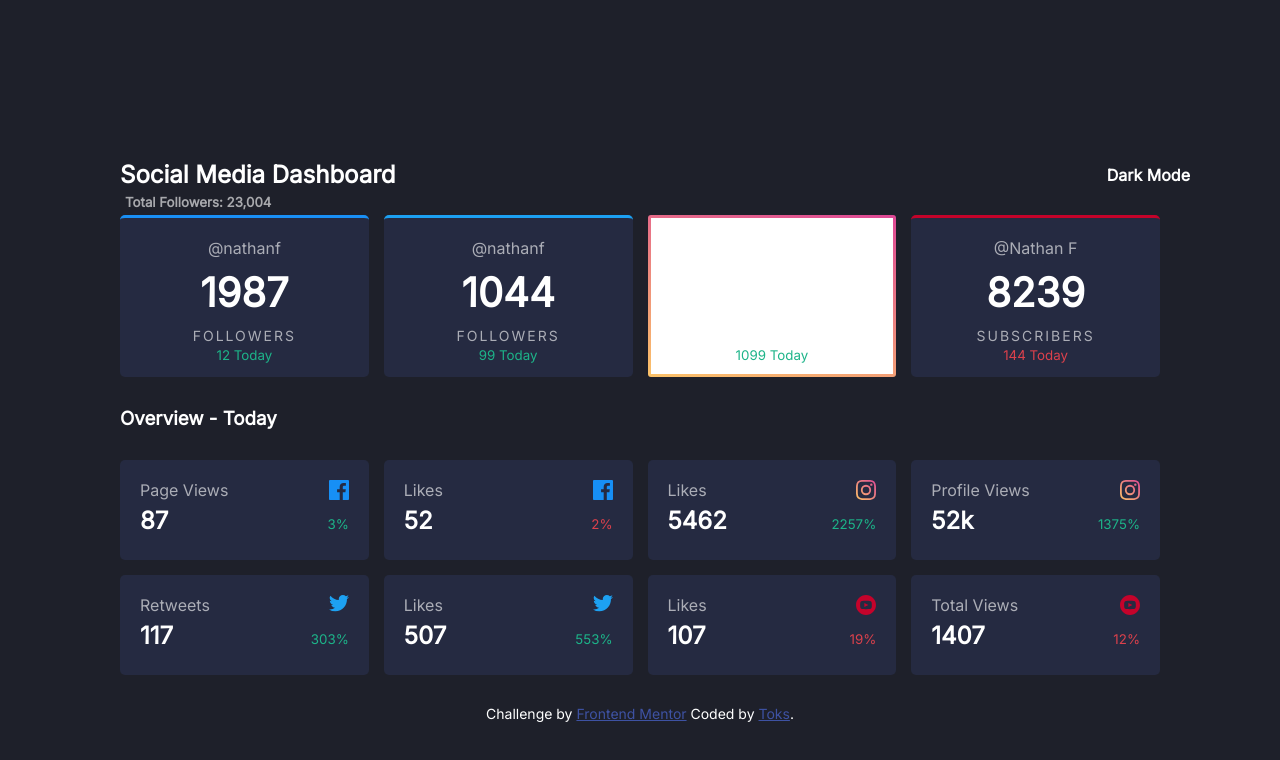
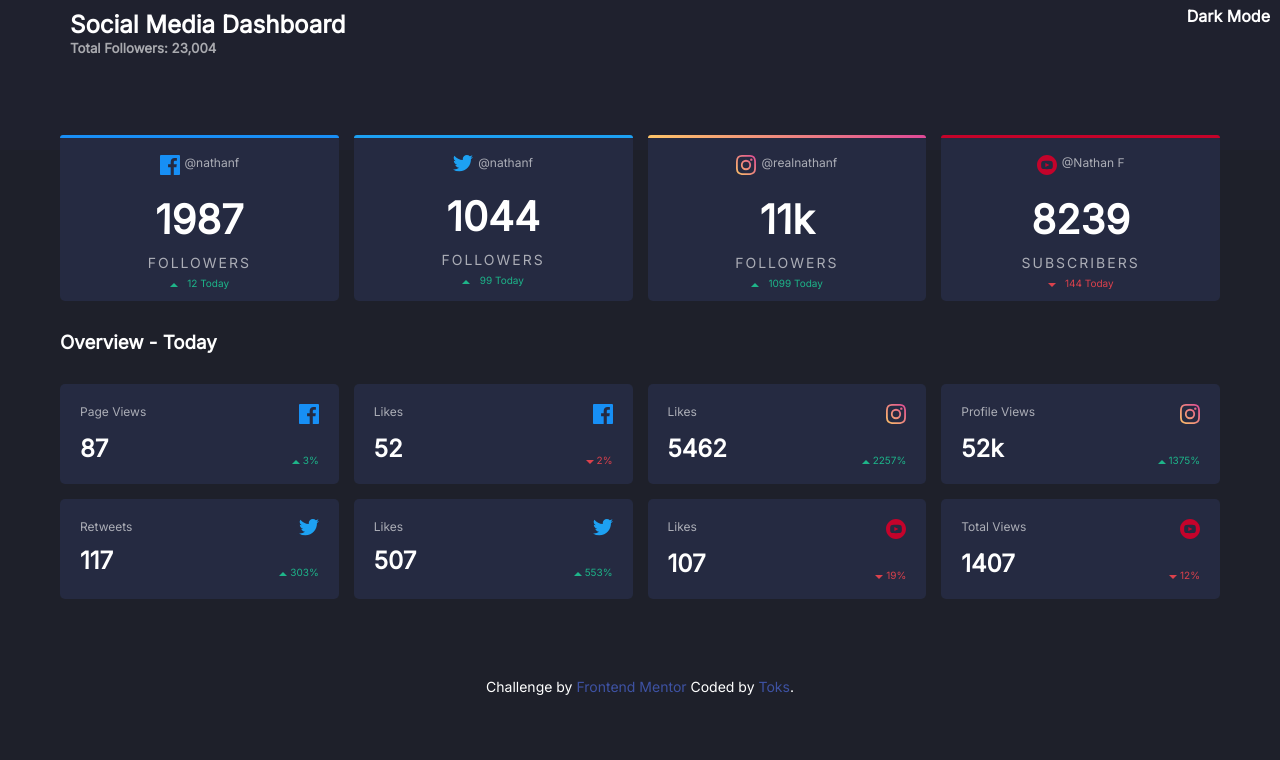
Before and after one commit to tochukwuali/frontend-mentor-challenges, a plain HTML site: page social-media-dashboard-with-theme-switcher-master/index.html in a window 1280 px wide. Drawn offline with Linux system fonts and the light colour scheme.

Commit message:
some changes

```diff
--- a/social-media-dashboard-with-theme-switcher-master/index.html
+++ b/social-media-dashboard-with-theme-switcher-master/index.html
@@ -11,100 +11,108 @@
 </head>
 <body>
 
-<div class="wrapper">
+<header>
      <h2> Social Media Dashboard </h2>
      <h5> Total Followers: 23,004 </h5>
      <h4 class="dark-mode"> Dark Mode </h4>
+</header>
+<div class="wrapper">
 
-   <section class="upper-section">
-
+  <section>
+    <div class="upper-section">
       <div class="fb">
-      <p class="username"> @nathanf </p>
+        <p class="username"> <img src="images/icon-facebook.svg" class="overview-link" alt="facebook"/> @nathanf </p>
         <p class="white"> 1987 </p>
         <h6 class="followers">FOLLOWERS</h6>
+        <img src="images/icon-up.svg" class="overview-link" alt="up"/>
         <small class="green">12 Today</small>
       </div>
 
       <div class="tw">
-      <p class="username"> @nathanf </p>
+        <p class="username"> <img src="images/icon-twitter.svg" class="overview-link" alt="twitter"/> @nathanf </p>
         <p class="white"> 1044 </p>
         <h6 class="followers">FOLLOWERS</h6>
+        <img src="images/icon-up.svg" class="overview-link" alt="up"/>
         <small class="green">99 Today</small>
       </div>
 
       <div class="ig">
-      <p class="username"> @realnathanf </p>
+        <p class="username"> <img src="images/icon-instagram.svg" class="overview-link" alt="instagram"/> @realnathanf </p>
         <p class="white"> 11k </p>
         <h6 class="followers">FOLLOWERS</h6>
+        <img src="images/icon-up.svg" class="overview-link" alt="up"/>
         <small class="green">1099 Today</small>
       </div>
 
       <div class="yt">
-      <p class="username"> @Nathan F</p>
+        <p class="username"> <img src="images/icon-youtube.svg" class="overview-link" alt="youtube"/> @Nathan F</p>
         <p class="white"> 8239 </p>
         <h6 class="followers">SUBSCRIBERS</h6>
+        <img src="images/icon-down.svg" class="overview-link" alt="down"/>
         <small class="red">144 Today</small>
       </div>
-  </section>
+  </div>
 
   <h3> Overview - Today </h3>
-  <section class="lower-section">
+  <div class="lower-section">
 
     <div class="fb-page-views">
       <p class="likes-views"> Page Views </p>
-      <img src="images/icon-facebook.svg" class="overview-link" />
+      <img src="images/icon-facebook.svg" class="overview-link" alt="facebook"/>
       <p class="white">87</p>
-      <small class="green">3%</small>
+      <small class="green"> <img src="images/icon-up.svg" class="overview-link" alt="up"/> 3%</small>
     </div>
 
     <div class="fb-likes">
       <p class="likes-views"> Likes </p>
-      <img src="images/icon-facebook.svg" class="overview-link" />
+      <img src="images/icon-facebook.svg" class="overview-link" alt="facebook"/>
       <p class="white">52</p>
-      <small class="red">2%</small>
+      <small class="red"> <img src="images/icon-down.svg" class="overview-link" alt="down"/> 2%</small>
     </div>
 
     <div class="ig-likes">
       <p class="likes-views"> Likes </p>
-      <img src="images/icon-instagram.svg" class="overview-link" />
+      <img src="images/icon-instagram.svg" class="overview-link" alt="instagram"/>
       <p class="white">5462</p>
-      <small class="green">2257%</small>
+      <small class="green"> <img src="images/icon-up.svg" class="overview-link" alt="up"/> 2257%</small>
     </div>
 
     <div class="ig-profile-views">
       <p class="likes-views">Profile Views</p>
-      <img src="images/icon-instagram.svg" class="overview-link" />
+      <img src="images/icon-instagram.svg" class="overview-link" alt="instagram"/>
       <p class="white">52k</p>
-      <small class="green">1375%</small>
+      <small class="green"> <img src="images/icon-up.svg" class="overview-link" alt="up"/> 1375%</small>
     </div>
 
     <div class="tw-retweets">
       <p class="likes-views">Retweets</p>
-      <img src="images/icon-twitter.svg" class="overview-link" />
+      <img src="images/icon-twitter.svg" class="overview-link" alt="twitter"/>
       <p class="white">117</p>
-      <small class="green">303%</small>
+      <small class="green"> <img src="images/icon-up.svg" class="overview-link" alt="up"/> 303%</small>
     </div>
 
     <div class="tw-likes">
       <p class="likes-views"> Likes </p>
-        <img src="images/icon-twitter.svg" class="overview-link" />
+        <img src="images/icon-twitter.svg" class="overview-link" alt="twitter"/>
       <p class="white">507</p>
-      <small class="green">553%</small>
+      <small class="green"> <img src="images/icon-up.svg" class="overview-link" alt="up"/> 553%</small>
     </div>
 
     <div class="yt-likes">
       <p class="likes-views">Likes</p>
-      <img src="images/icon-youtube.svg" class="overview-link" />
+      <img src="images/icon-youtube.svg" class="overview-link" alt="youtube"/>
       <p class="white">107</p>
-      <small class="red">19%</small>
+      <small class="red"> <img src="images/icon-down.svg" class="overview-link" alt="down"/> 19%</small>
     </div>
 
     <div class="yt-total-views">
       <p class="likes-views">Total Views</p>
-      <img src="images/icon-youtube.svg" class="overview-link" />
+      <img src="images/icon-youtube.svg" class="overview-link" alt="youtube" />
       <p class="white">1407</p>
-      <small class="red">12%</small>
+      <small class="red"> <img src="images/icon-down.svg" class="overview-link" alt="down" /> 12%</small>
     </div>
+  </div>
+
   </section>
    <footer class="attribution">
       Challenge by <a href="https://www.frontendmentor.io?ref=challenge" target="_blank">Frontend Mentor</a>
@@ -112,6 +120,5 @@
     </footer>
 </div>
 
-
 </body>
 </html>
--- a/social-media-dashboard-with-theme-switcher-master/style.css
+++ b/social-media-dashboard-with-theme-switcher-master/style.css
@@ -6,9 +6,11 @@
     font-size: 14px;
     text-align: center;
     color: white;
+
 }
 .attribution a {
     color: hsl(228, 45%, 44%);
+    text-decoration-line: none;
 }
 
 * {
@@ -24,12 +26,33 @@ h4, h3, h2 {
 
 h5 {
    color: hsla(0, 0%, 100%, 0.616);
-   margin-left: 30px;
-   padding: 5px;
+   margin-left: 60px;
+   padding-top: 1px;
+}
+
+header {
+    position: absolute;
+    z-index: 10;
+    height: 150px;
+    width: 100%;
+    padding: 10px;
+    background-color:  hsl(232, 19%, 15%);
+}
+
+header h2 {
+    margin-left: 60px;
+}
+
+small {
+    font-size: 10px;
 }
 
 .likes-views, .followers {
     color: hsla(0, 0%, 100%, 0.616);
+}
+
+.likes-views, .username {
+    font-size: 12px;
 }
 
 .white {
@@ -43,6 +66,7 @@ h5 {
 
 .username {
     color: hsla(0, 0%, 100%, 0.616);
+    display: inline-flex;
 }
 
 .green {
@@ -55,37 +79,41 @@ h5 {
 
 body {
     font-family: 'Inter', sans-serif;
-    min-height: 100vh;
-	width: 100%;
-	display: flex;
-	align-items: center;
-	justify-content: center;
     background-color: hsl(230, 17%, 14%);
-    padding: 100px 30px;
 }
 
 .wrapper {
-    margin: 40px;
-    padding: 20px;
     width: 100%;
+    min-height: 100vh;
+    display: grid;
+	align-items: center;
+    justify-content: stretch;
+    padding: 80px 30px;
 }
 
 .dark-mode {
-    text-align: right;
+    text-align: end;
     margin-top: -50px
 }
 
-.wrapper section {
-	width: 100%;
+section {
+    width: 100%;
+
+}
+
+section .upper-section, section .lower-section {
 	display: grid;
-    grid-template-columns: repeat(4, 1fr);
+    grid-template-columns: 100%;
     grid-gap: 15px;
     padding: 30px;
+    position: relative;
+    z-index: 5000;
 }
 
-.upper-section {
+.upper-section .overview-link {
+    margin-right: 5px;
+}
 
-}
 .upper-section div {
     text-align: center;
     padding: 10px 0px 10px 0px;
@@ -108,31 +136,60 @@ body {
     font-weight: 700;
 }
 
-.upper-section .fb {
-    border-top: 3px solid hsl(208, 92%, 53%);
+.upper-section div {
+    position: relative;
 }
 
-.upper-section .tw {
-    border-top: 3px solid hsl(203, 89%, 53%);
+.upper-section .fb:before {
+    content: "";
+    display: block;
+    background-image: linear-gradient(to right,  hsl(208, 92%, 53%),  hsl(208, 92%, 53%));
+    height: 3px;
+    position: absolute;
+    top: 0;
+    left: 0;
+    width: 100%;
+    border-radius: 3px 3px 0 0;
 }
 
-.upper-section .ig {
-    border: 3px solid transparent;
-    border-radius: 3px;
-    background:
-        linear-gradient( white, white),
-        linear-gradient(15deg, #fbc369, #de4896);
-    background-repeat: no-repeat;
-    background-origin: padding-box, border-box;
+.upper-section .tw:before {
+    content: "";
+    display: block;
+    background-image: linear-gradient(to right, hsl(203, 89%, 53%), hsl(203, 89%, 53%));
+    height: 3px;
+    position: absolute;
+    top: 0;
+    left: 0;
+    width: 100%;
+    border-radius: 3px 3px 0 0;
 }
 
-.upper-section .yt {
-    border-top: 3px solid hsl(348, 97%, 39%);
+.upper-section .ig:before {
+    content: "";
+    display: block;
+    background-image: linear-gradient(to right, hsl(37, 97%, 70%), hsl(329, 70%, 58%));
+    height: 3px;
+    position: absolute;
+    top: 0;
+    left: 0;
+    width: 100%;
+    border-radius: 3px 3px 0 0;
+}
+
+.upper-section .yt:before {
+    content: "";
+    display: block;
+    background-image: linear-gradient(to right, hsl(348, 97%, 39%), hsl(348, 97%, 39%));
+    height: 3px;
+    position: absolute;
+    top: 0;
+    left: 0;
+    width: 100%;
+    border-radius: 3px 3px 0 0;
 }
 
 .lower-section {
     grid-template-rows: repeat(2, 100px);
-
 }
 
 .lower-section div {
@@ -148,9 +205,26 @@ body {
 }
 
 .lower-section small {
+    margin-top: 30px;
+}
+
+.lower-section .white {
     margin-top: 10px;
 }
 
-div {
+@media only screen and (min-width: 768px) {
+	section .upper-section, section .lower-section {
+        display: grid;
+        grid-template-columns: repeat(4, 1fr);;
+    },
+
+    .lower-section {
+        grid-template-rows: repeat(2, 100px);
+    },
+
+    .lower-section div {
+        display: grid;
+        grid-template-columns: repeat(2, 1fr);
+    }
 
 }
```
Lines whose indentation alone changed are shown as unchanged.
